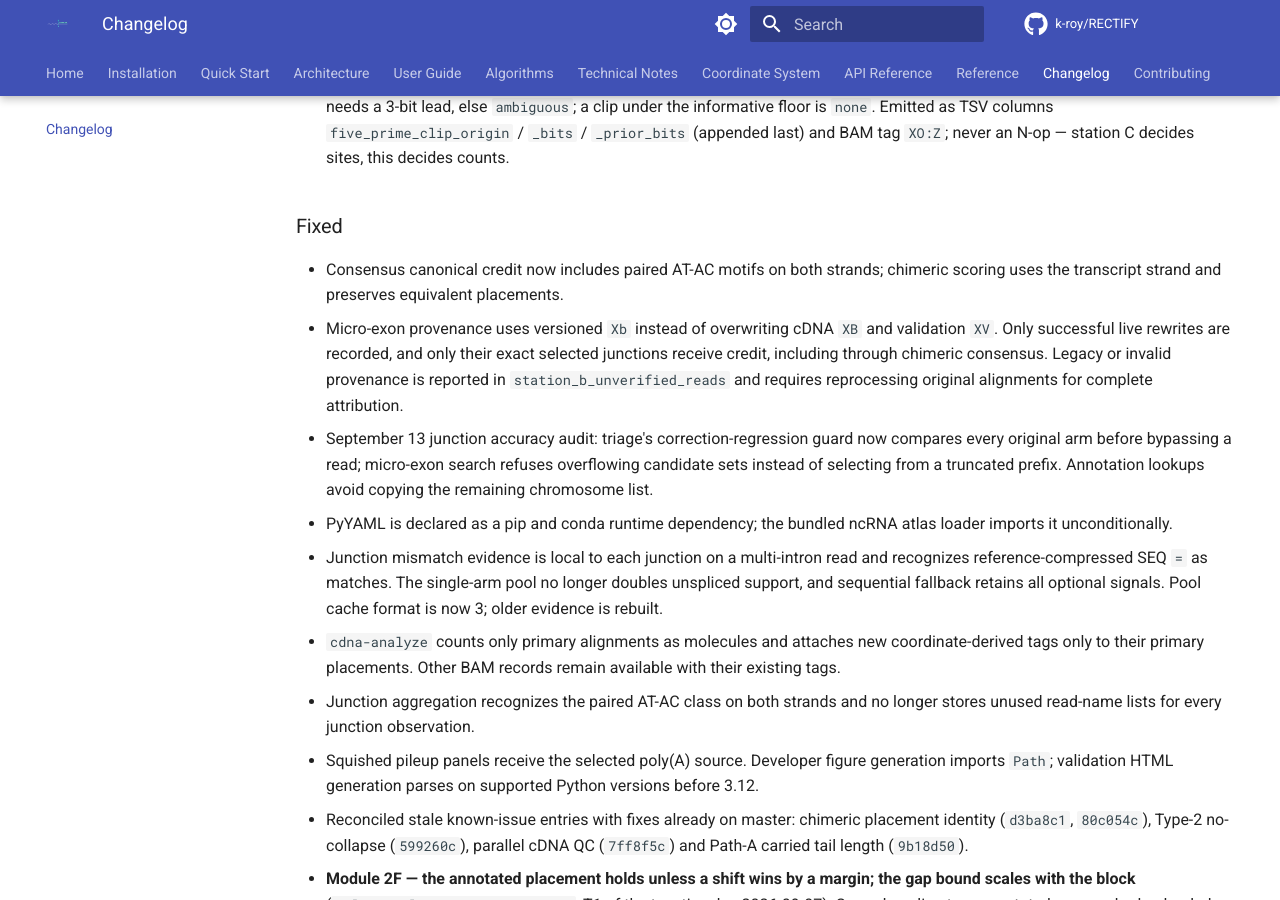
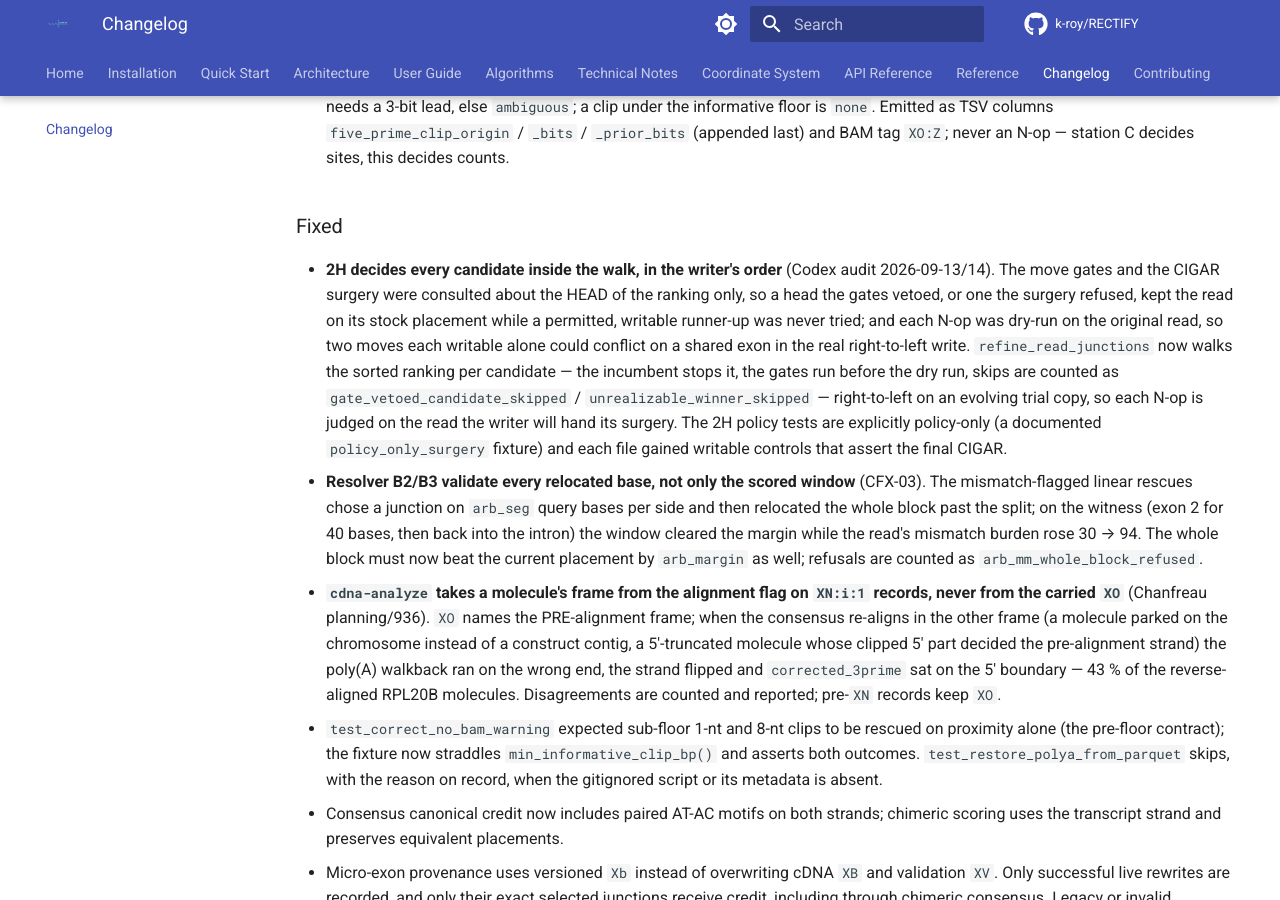
Before and after one commit to k-roy/RECTIFY, an MkDocs documentation site: the page built from docs/changelog.md, in a window 1280 px wide and 900 px high, scrolled down 2443 px. Built offline with MkDocs 1.6.1 and Material for MkDocs 9.7.7, drawn with Linux system fonts in a browser that asks for light colours; comment, search, counter and statistics services are not loaded; the version menu is left out.

Commit message:
docs: record the 2H per-candidate walk, CFX-03 whole-block guard and the cdna-analyze XO frame fix
CHANGELOG: three Fixed entries plus the two fixture repairs. KNOWN_ISSUES: the
resolver B2 and 2H runner-up sections move to fixed with their witnesses named
as tests; ISSUE-047 stays open as a Kevin decision; a new fixed section records
the planning/936 XO-frame defect with the pre-fix rates and the re-run advice.

Claude-Session: https://claude.ai/code/session_01T1v4ts78FpWbstvTjPgPXS

```diff
--- a/CHANGELOG.md
+++ b/CHANGELOG.md
@@ -136,6 +136,39 @@ and this project adheres to [Semantic Versioning](https://semver.org/spec/v2.0.0
   tag `XO:Z`; never an N-op — station C decides sites, this decides counts.
 
 ### Fixed
+
+- **2H decides every candidate inside the walk, in the writer's order** (Codex
+  audit 2026-09-13/14). The move gates and the CIGAR surgery were consulted about
+  the HEAD of the ranking only, so a head the gates vetoed, or one the surgery
+  refused, kept the read on its stock placement while a permitted, writable
+  runner-up was never tried; and each N-op was dry-run on the original read, so
+  two moves each writable alone could conflict on a shared exon in the real
+  right-to-left write. `refine_read_junctions` now walks the sorted ranking per
+  candidate — the incumbent stops it, the gates run before the dry run, skips are
+  counted as `gate_vetoed_candidate_skipped` / `unrealizable_winner_skipped` —
+  right-to-left on an evolving trial copy, so each N-op is judged on the read the
+  writer will hand its surgery. The 2H policy tests are explicitly policy-only
+  (a documented `policy_only_surgery` fixture) and each file gained writable
+  controls that assert the final CIGAR.
+- **Resolver B2/B3 validate every relocated base, not only the scored window**
+  (CFX-03). The mismatch-flagged linear rescues chose a junction on `arb_seg`
+  query bases per side and then relocated the whole block past the split; on
+  the witness (exon 2 for 40 bases, then back into the intron) the window cleared
+  the margin while the read's mismatch burden rose 30 → 94. The whole block must
+  now beat the current placement by `arb_margin` as well; refusals are counted as
+  `arb_mm_whole_block_refused`.
+- **`cdna-analyze` takes a molecule's frame from the alignment flag on `XN:i:1`
+  records, never from the carried `XO`** (Chanfreau planning/936). `XO` names the
+  PRE-alignment frame; when the consensus re-aligns in the other frame (a
+  molecule parked on the chromosome instead of a construct contig, a
+  5'-truncated molecule whose clipped 5' part decided the pre-alignment strand)
+  the poly(A) walkback ran on the wrong end, the strand flipped and
+  `corrected_3prime` sat on the 5' boundary — 43 % of the reverse-aligned RPL20B
+  molecules. Disagreements are counted and reported; pre-`XN` records keep `XO`.
+- `test_correct_no_bam_warning` expected sub-floor 1-nt and 8-nt clips to be
+  rescued on proximity alone (the pre-floor contract); the fixture now straddles
+  `min_informative_clip_bp()` and asserts both outcomes. `test_restore_polya_from_parquet`
+  skips, with the reason on record, when the gitignored script or its metadata is absent.
 
 - Consensus canonical credit now includes paired AT-AC motifs on both strands;
   chimeric scoring uses the transcript strand and preserves equivalent placements.
```
Also changed, not shown: KNOWN_ISSUES.md (+49 -19 lines).
